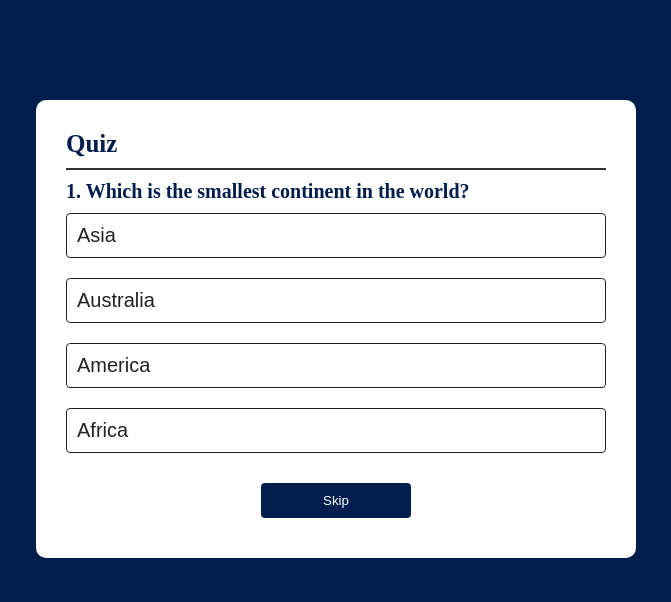
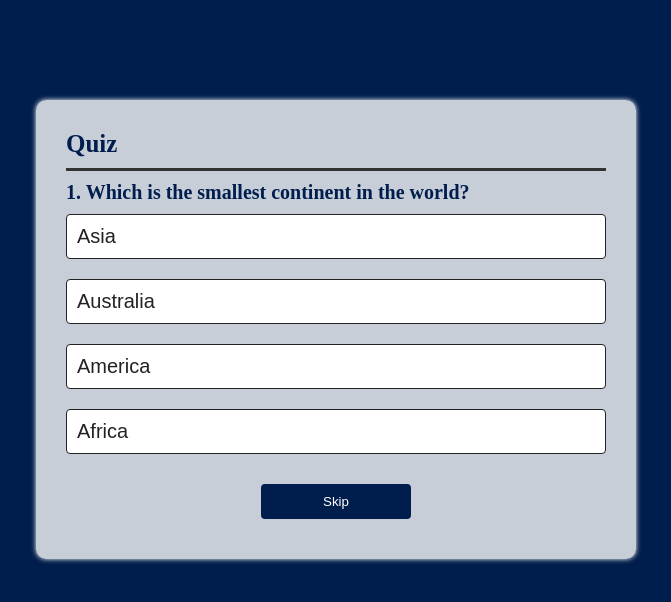
Before and after one commit to nazishshaheen/quiz-app, a plain HTML site: page index.html in a window 1280 px wide. Shown: the whole page, without its empty margins (304-975 px from the left). Drawn offline with Linux system fonts and the light colour scheme.

Commit message:
added some style on container

```diff
--- a/style.css
+++ b/style.css
@@ -9,18 +9,20 @@ body {
 }
 
 .main-container {
-    background-color: #fff;
+    background-color: #ffffffc8;
     width: 90%;
     max-width: 600px;
     margin: 100px auto 0;
     border-radius: 10px;
     padding: 30px;
+    backdrop-filter: blur(5px);
+    box-shadow: 0px 0px 5px #fff;
 }
 
 .main-container h1 {
     font-size: 25px;
     color: #001e4d;
-    border-bottom: 2px solid #333;
+    border-bottom: 3px solid #333;
     padding-bottom: 10px;
 }
 
```
